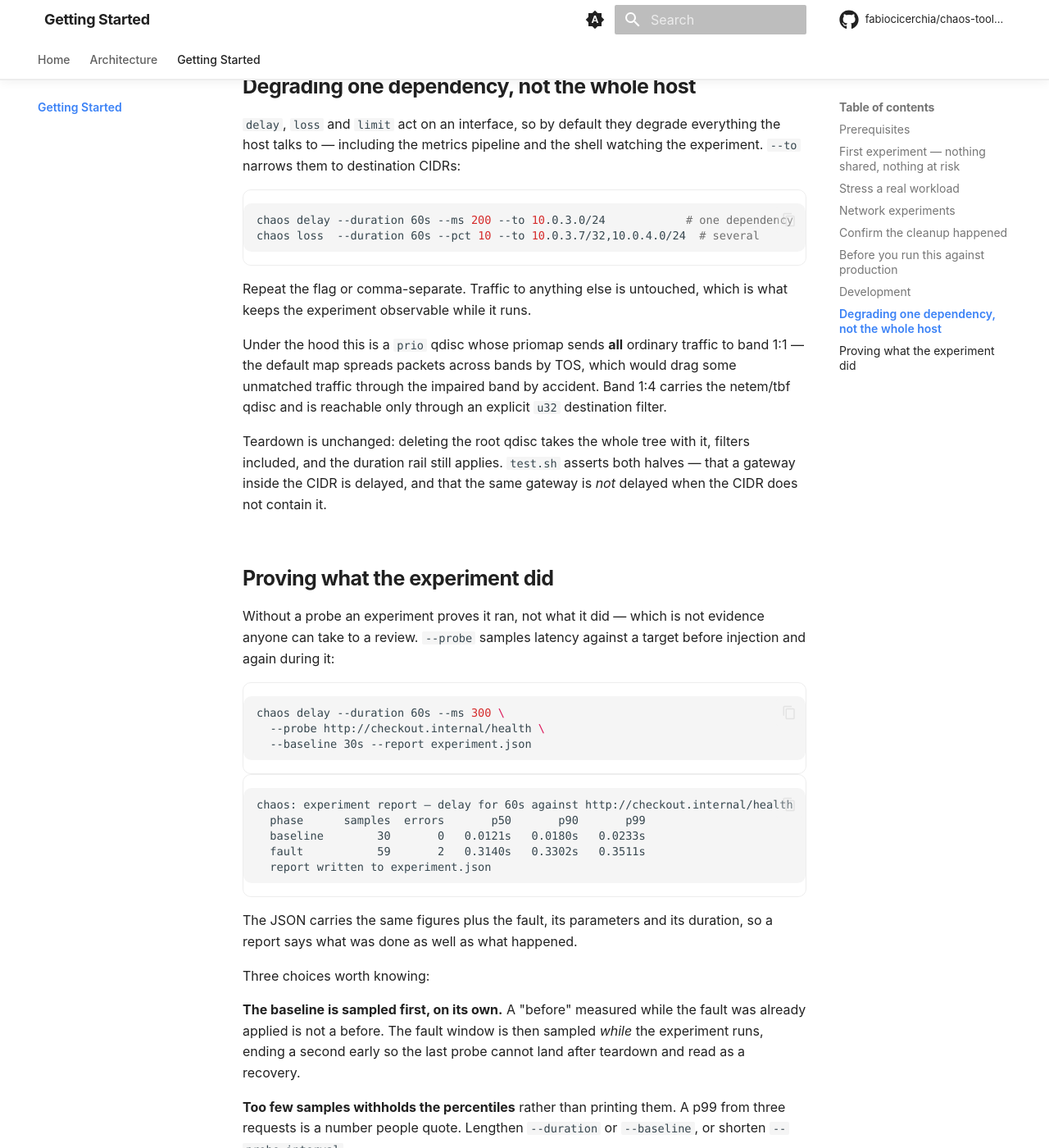
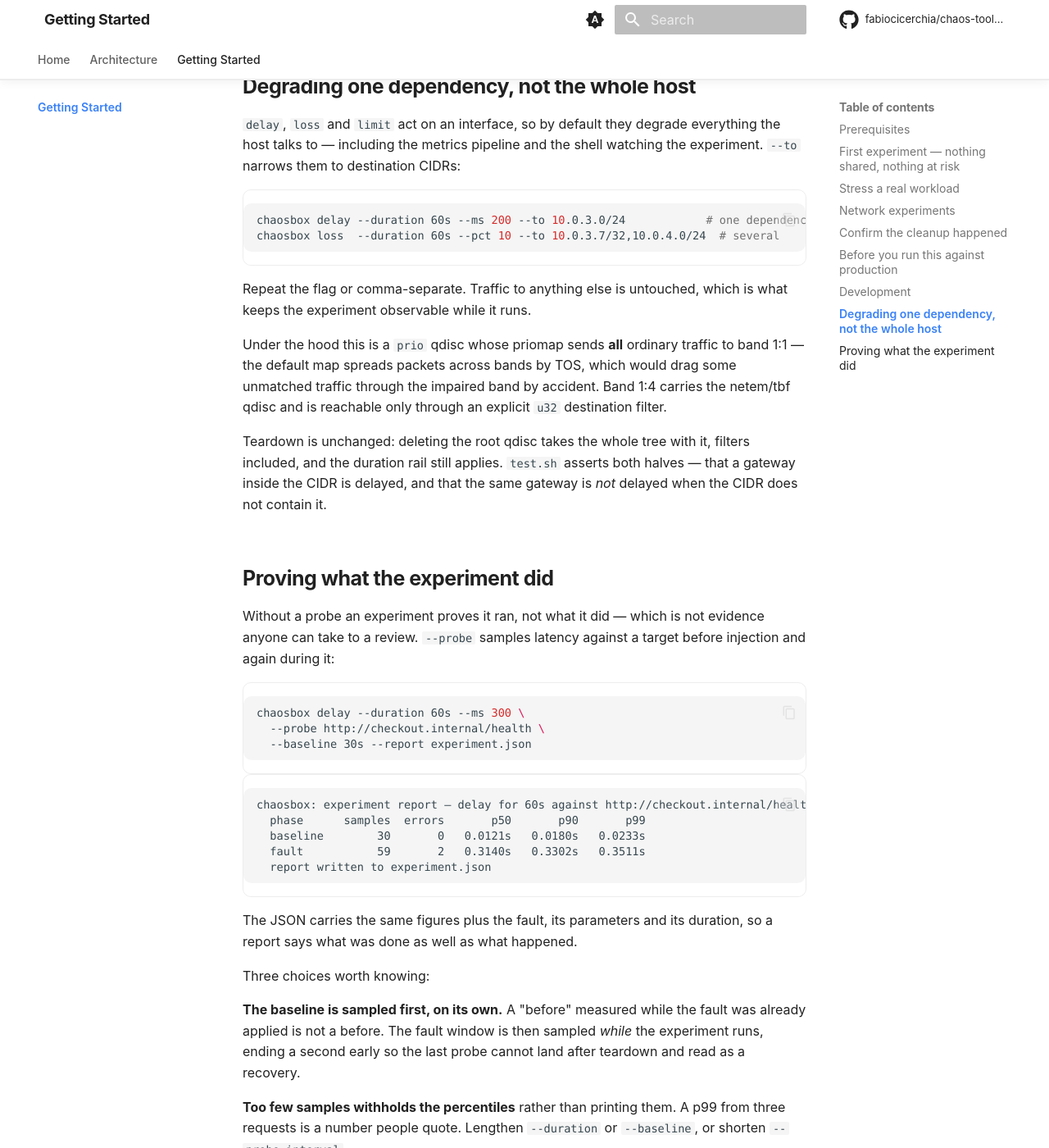
Before and after one commit to fabiocicerchia/chaos-toolbox, an MkDocs documentation site: the page built from docs/getting-started.md, in a window 1280 px wide and 1400 px high, scrolled down 2770 px. Shown: the whole window at 82% size. Built offline with MkDocs 1.6.1 and Material for MkDocs 9.7.7, drawn with Linux system fonts in a browser that asks for light colours; comment, search, counter and statistics services are not loaded; some of the changed text lies outside the part shown.

Commit message:
refactor!: rename the `chaos` command to `chaosbox`
`chaos` is too generic to put in /usr/bin: `chaos` is an existing Debian source package. Distro packaging is
where that bites — a package cannot own a name another package already
claims — so the rename happens before anyone installs it, not after.

BREAKING CHANGE: the command is now `chaosbox`. The image entrypoint, the compose service in examples/, and every `chaos <experiment>` invocation are now `chaosbox`. Prose about chaos experiments is unchanged — only the command was renamed.

Co-Authored-By: Claude Opus 5 (1M context) <noreply@anthropic.com>
Claude-Session: https://claude.ai/code/session_01PJDSbimNtVbucZBkcswNDB

````diff
--- a/docs/getting-started.md
+++ b/docs/getting-started.md
@@ -21,7 +21,7 @@ Leave `--duration` off and it refuses. That is the rail, not a bug:
 
 ```sh
 docker run --rm fabiocicerchia/chaos-toolbox cpu
-# chaos: --duration is required (safety rail)
+# chaosbox: --duration is required (safety rail)
 ```
 
 ## Stress a real workload
@@ -30,7 +30,7 @@ The experiment has to land in the *target's* cgroup, which means sharing it:
 
 ```sh
 kubectl debug -it my-pod --image=fabiocicerchia/chaos-toolbox --target=app \
-  -- chaos cpu --duration 2m --load 90
+  -- chaosbox cpu --duration 2m --load 90
 ```
 
 Without `--target=app` the ephemeral container gets its own cgroup and the
@@ -50,7 +50,7 @@ These need `NET_ADMIN` and the target's network namespace:
 
 ```sh
 kubectl debug -it my-pod --image=fabiocicerchia/chaos-toolbox --target=app \
-  --profile=netadmin -- chaos delay --duration 60s --ms 200 --jitter 50
+  --profile=netadmin -- chaosbox delay --duration 60s --ms 200 --jitter 50
 ```
 
 ```sh
@@ -63,7 +63,7 @@ container; without it the `tc` call fails with `Operation not permitted`.
 
 If the interface is not `eth0` — multus, a second NIC, a host-network pod —
 pass `--dev`. Check first with
-`kubectl debug ... -- chaos --help` and `ip -brief link` from inside the netns.
+`kubectl debug ... -- chaosbox --help` and `ip -brief link` from inside the netns.
 
 ## Confirm the cleanup happened
 
@@ -94,7 +94,7 @@ tc qdisc del dev eth0 root
 
 ```sh
 make build     # docker build
-make lint      # hadolint + shellcheck on `chaos`
+make lint      # hadolint + shellcheck on `chaosbox`
 make test      # smoke tests: the duration rail, cpu stress, netem apply+cleanup
 make release   # multi-arch buildx push
 ```
@@ -109,8 +109,8 @@ everything the host talks to — including the metrics pipeline and the shell
 watching the experiment. `--to` narrows them to destination CIDRs:
 
 ```sh
-chaos delay --duration 60s --ms 200 --to 10.0.3.0/24            # one dependency
-chaos loss  --duration 60s --pct 10 --to 10.0.3.7/32,10.0.4.0/24  # several
+chaosbox delay --duration 60s --ms 200 --to 10.0.3.0/24            # one dependency
+chaosbox loss  --duration 60s --pct 10 --to 10.0.3.7/32,10.0.4.0/24  # several
 ```
 
 Repeat the flag or comma-separate. Traffic to anything else is untouched, which
@@ -134,13 +134,13 @@ evidence anyone can take to a review. `--probe` samples latency against a
 target before injection and again during it:
 
 ```sh
-chaos delay --duration 60s --ms 300 \
+chaosbox delay --duration 60s --ms 300 \
   --probe http://checkout.internal/health \
   --baseline 30s --report experiment.json
 ```
 
 ```text
-chaos: experiment report — delay for 60s against http://checkout.internal/health
+chaosbox: experiment report — delay for 60s against http://checkout.internal/health
   phase      samples  errors       p50       p90       p99
   baseline        30       0   0.0121s   0.0180s   0.0233s
   fault           59       2   0.3140s   0.3302s   0.3511s
````
Also changed, not shown: README.md (+14 -14 lines), docs/architecture.md (+2 -2 lines), examples/basic/README.md (+5 -5 lines), 10 other files.
